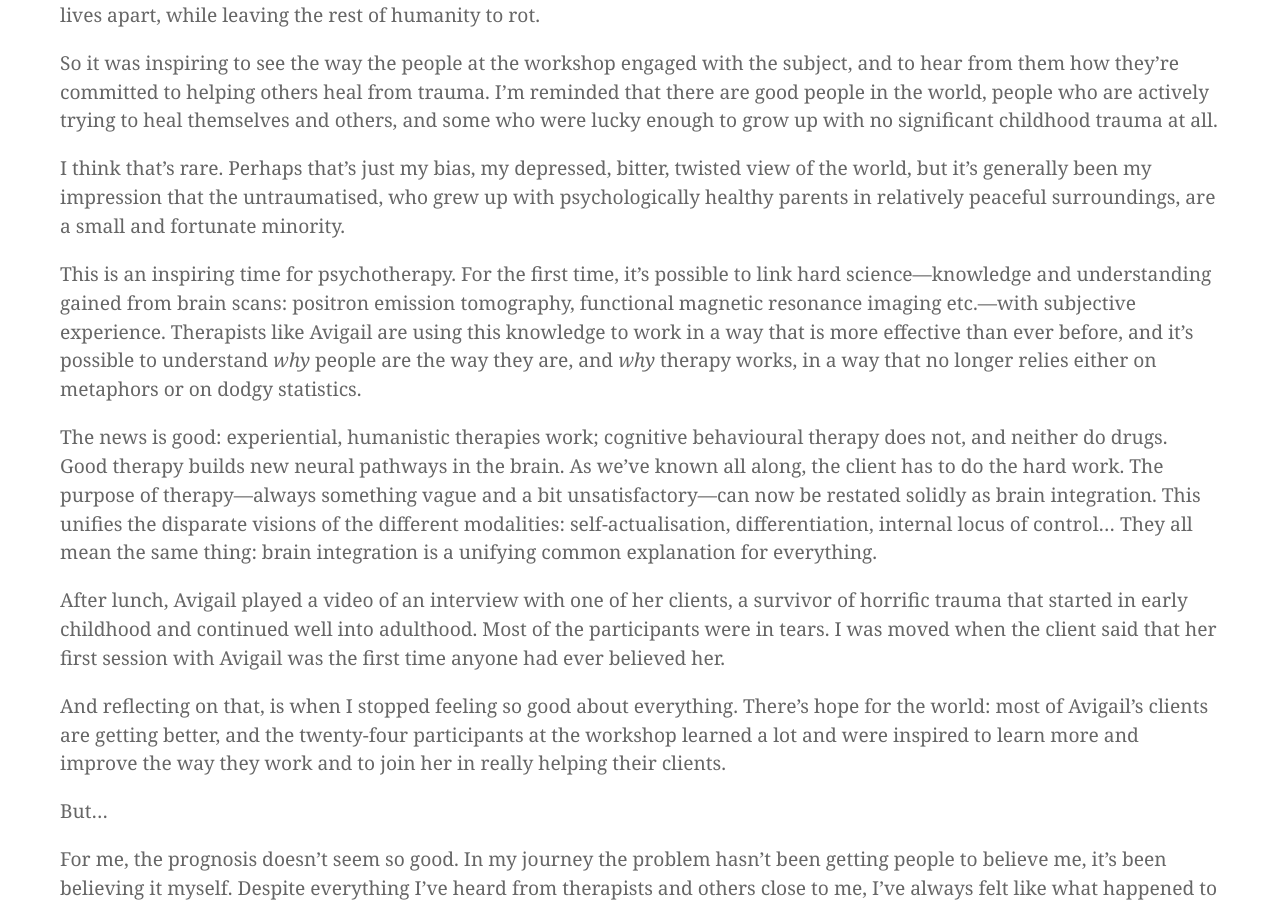
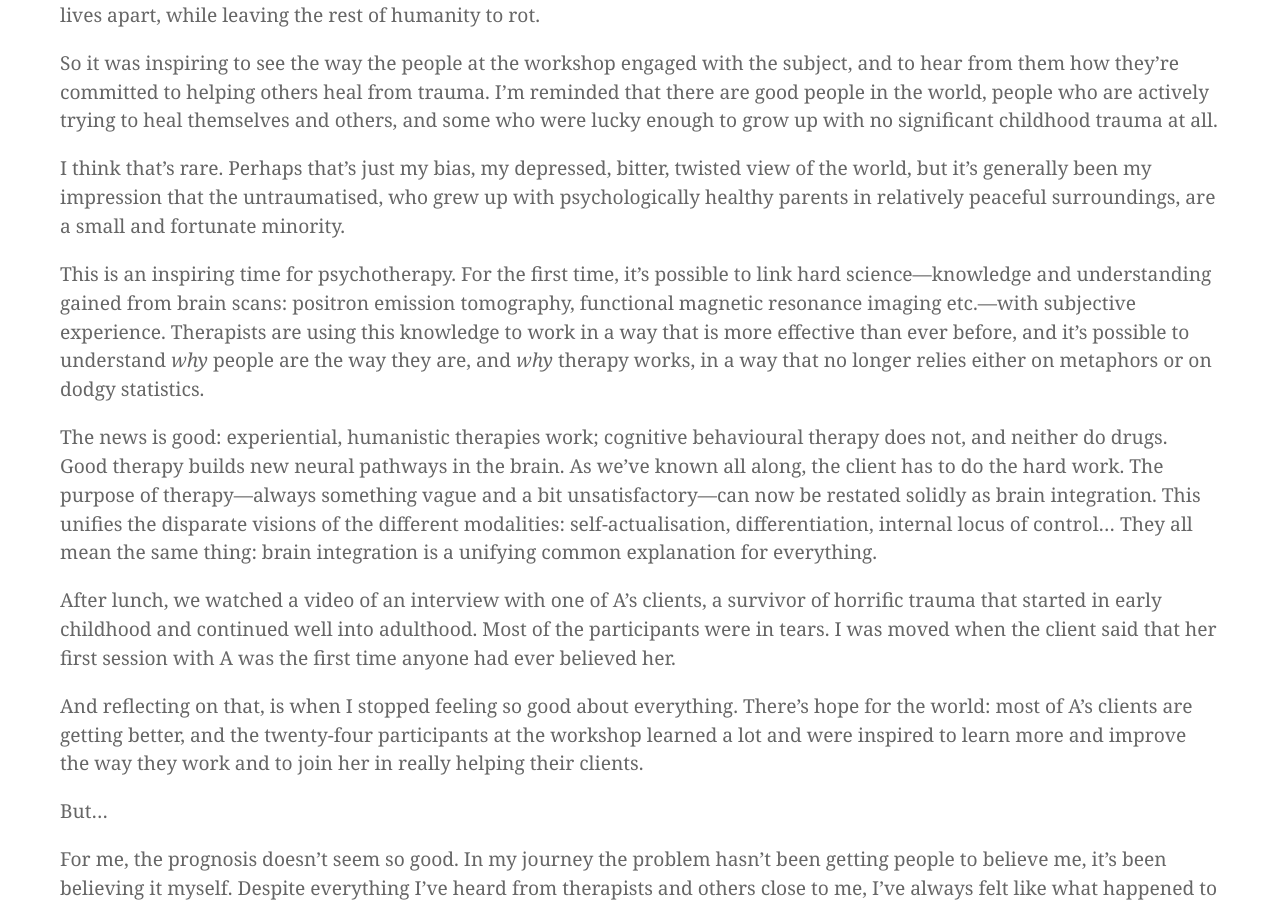
Before and after one commit to ian-barnes/ian-barnes.github.io, a Jekyll site: the page built from _posts/2014-01-11-Inspiration.md, in a window 1280 px wide and 900 px high, scrolled down 1273 px. Built offline with Jekyll 4.4.1, drawn with Linux system fonts in a browser that asks for light colours; some web fonts are replaced; Markdown is read by kramdown in place of the engine named in the settings; some of the changed text lies outside the part shown.

Commit message:
Remove references to Avigail: I don't want her in my blog any more

```diff
--- a/_posts/2014-01-11-Inspiration.md
+++ b/_posts/2014-01-11-Inspiration.md
@@ -4,38 +4,142 @@ layout: post
 categories: Gratitude
 ---
 
-I am grateful for the inspiration I get from seeing other people's growth and recovery, and their commitment to learning and to helping others.
+I am grateful for the inspiration I get from seeing other people's growth and
+recovery, and their commitment to learning and to helping others.
 
-Yesterday Avigail gave a workshop in Inverness about PTSD and trauma for therapists. I helped out a bit, taking care of the participants when they arrived, changing the slides while she was speaking, offering practical or emotional support to anyone who needed it. There were twenty-four participants, hanging on her every word. There was a buzz in the room during the experiential exercises. The feedback was excellent. I felt proud of her. I have a feeling that this is just the start, that this workshop will be followed by others, and that they will be repeated, first in Inverness, then elsewhere in Scotland, and eventually around the world. Truly this is groundbreaking, earth-shattering, world-changing stuff. All therapists need to do these workshops.
+Yesterday A gave a workshop in Inverness about PTSD and trauma for therapists. I
+helped out a bit, taking care of the participants when they arrived, changing
+the slides while she was speaking, offering practical or emotional support to
+anyone who needed it. There were twenty-four participants, hanging on her every
+word. There was a buzz in the room during the experiential exercises. The
+feedback was excellent. I felt proud of her. I have a feeling that this is just
+the start, that this workshop will be followed by others, and that they will be
+repeated, first in Inverness, then elsewhere in Scotland, and eventually around
+the world. Truly this is groundbreaking, earth-shattering, world-changing stuff.
+All therapists need to do these workshops.
 
-I am grateful for the feelings of hope that this gave me. Hope for the world, that is, not so much for myself. Often all I can see around me is stupidity and ignorance. Most people don't seem to care about anything except themselves, and they actively reject any information that might make them uncomfortable. The world is hurtling headlong towards environmental disaster. Governments and corporations and even public bodies treat ordinary people with contempt, and ignore and dismiss the warning signs with contempt. There is trauma everywhere, and people behaving like... well, the normal phrase would be "like animals", but no animals behave with the mindless ferocity and barbarity of humans... so, ummm, people behaving like psychopaths, I guess. The way I see, it most major decisions are being made from a place of trauma psychology, which is where you see greed, selfishness and lack of care for other beings, human and non-human. If our decision-makers aren't actually disordered (psychopaths, borderlines, narcissists) then they're almost all working from trauma psychology. The clearest example is Israel, but it's the same everywhere else, just not quite so extreme. Climate change, refugees, welfare cuts and austerity, bankers' bonuses, taxing the poor and giving "incentives" to the rich, despoiling the natural world, treating animals with unspeakable cruelty. The list goes on and on. But I digress…
+I am grateful for the feelings of hope that this gave me. Hope for the world,
+that is, not so much for myself. Often all I can see around me is stupidity and
+ignorance. Most people don't seem to care about anything except themselves, and
+they actively reject any information that might make them uncomfortable. The
+world is hurtling headlong towards environmental disaster. Governments and
+corporations and even public bodies treat ordinary people with contempt, and
+ignore and dismiss the warning signs with contempt. There is trauma everywhere,
+and people behaving like... well, the normal phrase would be "like animals", but
+no animals behave with the mindless ferocity and barbarity of humans... so,
+ummm, people behaving like psychopaths, I guess. The way I see, it most major
+decisions are being made from a place of trauma psychology, which is where you
+see greed, selfishness and lack of care for other beings, human and non-human.
+If our decision-makers aren't actually disordered (psychopaths, borderlines,
+narcissists) then they're almost all working from trauma psychology. The
+clearest example is Israel, but it's the same everywhere else, just not quite so
+extreme. Climate change, refugees, welfare cuts and austerity, bankers' bonuses,
+taxing the poor and giving "incentives" to the rich, despoiling the natural
+world, treating animals with unspeakable cruelty. The list goes on and on. But I
+digress…
 
-In the field of psychotherapy, counselling, personal growth, there's generally not much light either. On the one hand you have the hard-line, official stance that treats psychological problems according to the medical model, whose primary aim is to make profits for the drug companies and has no care for human suffering. And on the other hand you have the so-called New Age movement, which unfortunately dismisses all science and proceeds in an awfully flaky way, clutching ineffectually at straws like crystals and auras, meditation and mindfulness. Who knows, there may be something real there---and there certainly is with meditation and mindfulness---but on the whole the hippies confuse means and ends, and instead of healing and coming back to the world stronger and more mature and more able to engage, they seem content to remove themselves from the world and live in a dream world, detached, ultimately uncaring, and---very like the super-rich---living their own selfish little lives apart, while leaving the rest of humanity to rot.
+In the field of psychotherapy, counselling, personal growth, there's generally
+not much light either. On the one hand you have the hard-line, official stance
+that treats psychological problems according to the medical model, whose primary
+aim is to make profits for the drug companies and has no care for human
+suffering. And on the other hand you have the so-called New Age movement, which
+unfortunately dismisses all science and proceeds in an awfully flaky way,
+clutching ineffectually at straws like crystals and auras, meditation and
+mindfulness. Who knows, there may be something real there---and there certainly
+is with meditation and mindfulness---but on the whole the hippies confuse means
+and ends, and instead of healing and coming back to the world stronger and more
+mature and more able to engage, they seem content to remove themselves from the
+world and live in a dream world, detached, ultimately uncaring, and---very like
+the super-rich---living their own selfish little lives apart, while leaving the
+rest of humanity to rot.
 
-So it was inspiring to see the way the people at the workshop engaged with the subject, and to hear from them how they're committed to helping others heal from trauma. I'm reminded that there are good people in the world, people who are actively trying to heal themselves and others, and some who were lucky enough to grow up with no significant childhood trauma at all.
+So it was inspiring to see the way the people at the workshop engaged with the
+subject, and to hear from them how they're committed to helping others heal from
+trauma. I'm reminded that there are good people in the world, people who are
+actively trying to heal themselves and others, and some who were lucky enough to
+grow up with no significant childhood trauma at all.
 
-I think that's rare. Perhaps that's just my bias, my depressed, bitter, twisted view of the world, but it's generally been my impression that the untraumatised, who grew up with psychologically healthy parents in relatively peaceful surroundings, are a small and fortunate minority.
+I think that's rare. Perhaps that's just my bias, my depressed, bitter, twisted
+view of the world, but it's generally been my impression that the untraumatised,
+who grew up with psychologically healthy parents in relatively peaceful
+surroundings, are a small and fortunate minority.
 
-This is an inspiring time for psychotherapy. For the first time, it's possible to link hard science---knowledge and understanding gained from brain scans: positron emission tomography, functional magnetic resonance imaging etc.---with subjective experience. Therapists like Avigail are using this knowledge to work in a way that is more effective than ever before, and it's possible to understand *why* people are the way they are, and *why* therapy works, in a way that no longer relies either on metaphors or on dodgy statistics.
+This is an inspiring time for psychotherapy. For the first time, it's possible
+to link hard science---knowledge and understanding gained from brain scans:
+positron emission tomography, functional magnetic resonance imaging etc.---with
+subjective experience. Therapists are using this knowledge to work in a way that
+is more effective than ever before, and it's possible to understand *why* people
+are the way they are, and *why* therapy works, in a way that no longer relies
+either on metaphors or on dodgy statistics.
 
-The news is good: experiential, humanistic therapies work; cognitive behavioural therapy does not, and neither do drugs. Good therapy builds new neural pathways in the brain. As we've known all along, the client has to do the hard work. The purpose of therapy---always something vague and a bit unsatisfactory---can now be restated solidly as brain integration. This unifies the disparate visions of the different modalities: self-actualisation, differentiation, internal locus of control… They all mean the same thing: brain integration is a unifying common explanation for everything.
+The news is good: experiential, humanistic therapies work; cognitive behavioural
+therapy does not, and neither do drugs. Good therapy builds new neural pathways
+in the brain. As we've known all along, the client has to do the hard work. The
+purpose of therapy---always something vague and a bit unsatisfactory---can now
+be restated solidly as brain integration. This unifies the disparate visions of
+the different modalities: self-actualisation, differentiation, internal locus of
+control… They all mean the same thing: brain integration is a unifying common
+explanation for everything.
 
-After lunch, Avigail played a video of an interview with one of her clients, a survivor of horrific trauma that started in early childhood and continued well into adulthood. Most of the participants were in tears. I was moved when the client said that her first session with Avigail was the first time anyone had ever believed her.
+After lunch, we watched a video of an interview with one of A's clients, a
+survivor of horrific trauma that started in early childhood and continued well
+into adulthood. Most of the participants were in tears. I was moved when the
+client said that her first session with A was the first time anyone had ever
+believed her.
 
-And reflecting on that, is when I stopped feeling so good about everything. There's hope for the world: most of Avigail's clients are getting better, and the twenty-four participants at the workshop learned a lot and were inspired to learn more and improve the way they work and to join her in really helping their clients.
+And reflecting on that, is when I stopped feeling so good about everything.
+There's hope for the world: most of A's clients are getting better, and the
+twenty-four participants at the workshop learned a lot and were inspired to
+learn more and improve the way they work and to join her in really helping their
+clients.
 
 But…
 
-For me, the prognosis doesn't seem so good. In my journey the problem hasn't been getting people to believe me, it's been believing it myself. Despite everything I've heard from therapists and others close to me, I've always felt like what happened to me, and the way I feel about it, wasn't really that bad, and that I should just get on with it, just get over it, stop being such a wimp, so weak, stop feeling sorry for myself, just show a bit of spine, a bit of motivation, energy, confidence... I know that's my mother's voice, and I've been trying for years to replace it with a kind, loving, accepting voice, to care for the traumatised young parts of myself that never feel good enough and never feel like I have a right to anything, that never have confidence to act, to make decisions, to stand up and be seen. That's partly what this blog is about.
+For me, the prognosis doesn't seem so good. In my journey the problem hasn't
+been getting people to believe me, it's been believing it myself. Despite
+everything I've heard from therapists and others close to me, I've always felt
+like what happened to me, and the way I feel about it, wasn't really that bad,
+and that I should just get on with it, just get over it, stop being such a wimp,
+so weak, stop feeling sorry for myself, just show a bit of spine, a bit of
+motivation, energy, confidence... I know that's my mother's voice, and I've been
+trying for years to replace it with a kind, loving, accepting voice, to care for
+the traumatised young parts of myself that never feel good enough and never feel
+like I have a right to anything, that never have confidence to act, to make
+decisions, to stand up and be seen. That's partly what this blog is about.
 
-The sad thing for me is that it's possible that I'm beyond help. For some people, early childhood trauma causes damage to the brain that *can't* be fixed in therapy. The prefrontal cortex never develops properly and the person simply can't "grow up". The older I get, the longer I struggle with this, without success, the more I find myself forgetting important things and getting intense frontal lobe headaches whenever I try to do emotional work… the more I have to wonder.
+The sad thing for me is that it's possible that I'm beyond help. For some
+people, early childhood trauma causes damage to the brain that *can't* be fixed
+in therapy. The prefrontal cortex never develops properly and the person simply
+can't "grow up". The older I get, the longer I struggle with this, without
+success, the more I find myself forgetting important things and getting intense
+frontal lobe headaches whenever I try to do emotional work… the more I have to
+wonder.
 
-I'm grateful for the opportunity to see others grow and be inspired, but I feel sick and bitter and angry that I'm not able to be part of that. A bit sorry for myself, to be honest.
+I'm grateful for the opportunity to see others grow and be inspired, but I feel
+sick and bitter and angry that I'm not able to be part of that. A bit sorry for
+myself, to be honest.
 
-And of course the "right" response would be to be positive, to accept that for some people it takes longer, to take that inspiration and use it to motivate me to work harder, to be more committed to internal self-care, vertical integration, remembering that in order to achieve change you need concentration and repetition and consistency. And above all I haven't been consistent.
+And of course the "right" response would be to be positive, to accept that for
+some people it takes longer, to take that inspiration and use it to motivate me
+to work harder, to be more committed to internal self-care, vertical
+integration, remembering that in order to achieve change you need concentration
+and repetition and consistency. And above all I haven't been consistent.
 
-_Later: I can see, reading over this, that the last four paragraphs weren't written from/by my "captain", the prefrontal cortex, but by an angry, frightened, teenager part of me, deep inside my limbic system._
+_Later: I can see, reading over this, that the last four paragraphs weren't
+written from/by my "captain", the prefrontal cortex, but by an angry,
+frightened, teenager part of me, deep inside my limbic system._
 
-In fact I _have_ observed changes in myself recently. I've become more able to catch myself as I descend into the vortex of past trauma. I've been able to report on emotional triggers and my internal responses, rather than acting on them. This even happened yesterday evening, after the workshop. I guess that's improved awareness, and that's a hugely important thing.
+In fact I _have_ observed changes in myself recently. I've become more able to
+catch myself as I descend into the vortex of past trauma. I've been able to
+report on emotional triggers and my internal responses, rather than acting on
+them. This even happened yesterday evening, after the workshop. I guess that's
+improved awareness, and that's a hugely important thing.
 
-It's not the whole story, and this is where even Gestalt therapy gets it wrong: beyond awareness, you need internal action to heal and achieve integration. Awareness alone is not enough. But I'm starting to make progress there too. Although my first instinct when triggered is still to interrogate: "Why am I feeling like this?", I'm sometimes---particularly when prompted---able to put that aside and just take care of the part that's feeling. And that produces results. Flashbacks that would have lasted days, even a few weeks ago, are now over in hours or even minutes. Sometimes. So maybe there's hope for me yet.
+It's not the whole story, and this is where even Gestalt therapy gets it wrong:
+beyond awareness, you need internal action to heal and achieve integration.
+Awareness alone is not enough. But I'm starting to make progress there too.
+Although my first instinct when triggered is still to interrogate: "Why am I
+feeling like this?", I'm sometimes---particularly when prompted---able to put
+that aside and just take care of the part that's feeling. And that produces
+results. Flashbacks that would have lasted days, even a few weeks ago, are now
+over in hours or even minutes. Sometimes. So maybe there's hope for me yet.
```
Also changed, not shown: _posts/2014-01-17-Midnight-silence.md (+4 -1 lines), _posts/2014-02-16-Squirrel.md (+0 -3 lines), _posts/2014-02-27-Aurora-Borealis.md (+3 -4 lines), _posts/2014-03-23-Lots.md (+3 -3 lines).
